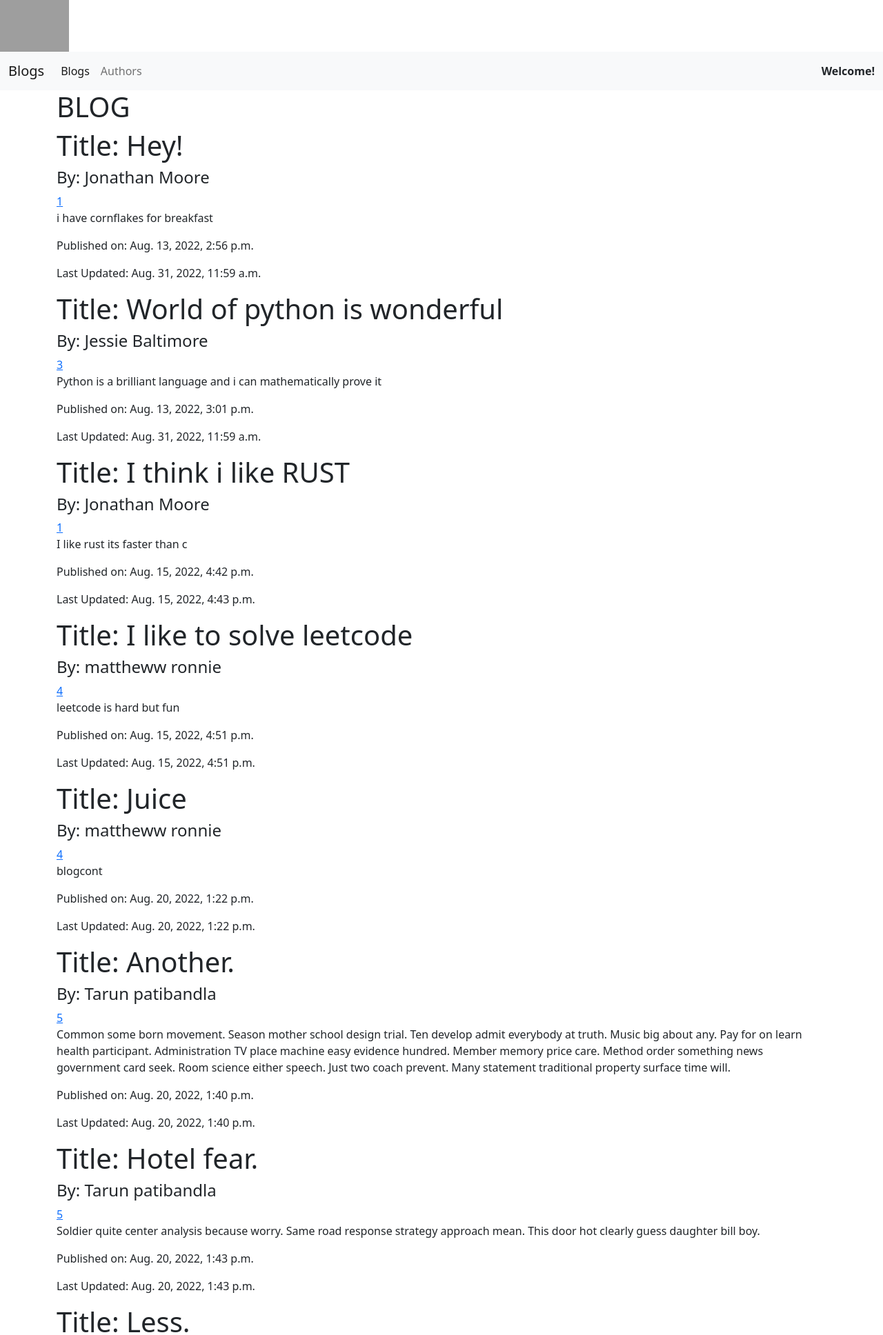
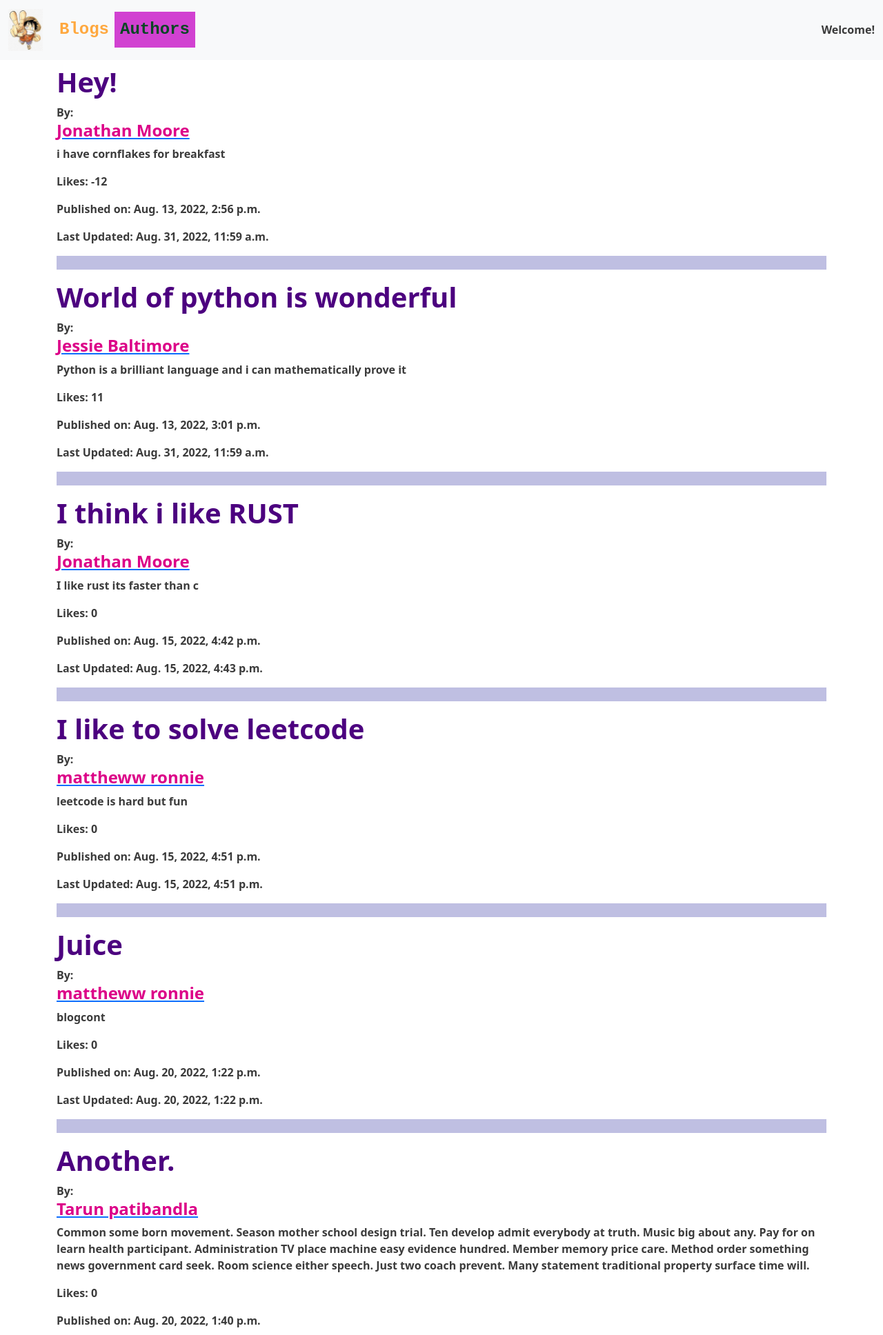
Before and after one commit to Tarun-pvc/djangoblog, a Django app: page / in a window 1280 px wide. Shown: the top 1936 px of the page at 69% size. Run offline with Django 3.2, Linux system fonts and the light colour scheme; data comes from the database, SQL or seed files in the repository; both versions use the stored data as it was after the commit; grey boxes are pictures that could not be loaded.

Commit message:
added a navbar image

```diff
--- a/blog/blogapp/admin.py
+++ b/blog/blogapp/admin.py
@@ -38,7 +38,7 @@ class BlogAdmin(admin.ModelAdmin):
         ),
         (
             'Content', {
-                'fields': ('blog_content',)
+                'fields': ('blog_content', 'blog_likes')
             }
         ),
     )
--- a/blog/blogapp/models.py
+++ b/blog/blogapp/models.py
@@ -1,5 +1,5 @@
 from django.db import models
-from sqlalchemy import false
+
 
 # Create your models here.
 
@@ -30,6 +30,7 @@ class Blog(models.Model):  # models.Model imports some special django-specific f
     blog_update_date = models.DateTimeField(auto_now=True)
     blog_author = models.ForeignKey(
         Author, on_delete=models.CASCADE, blank=False)
+    blog_likes = models.IntegerField(editable=True, default=10)
 
     def __str__(self) -> str:
         return self.blog_title
--- /dev/null
+++ b/blog/blogapp/static/blogapp/style.css
@@ -0,0 +1,5 @@
+* {
+    background-image: url('static/blogapp/Catimage.jpg');
+    background-repeat: no-repeat;
+    background-size: cover;
+}
--- a/blog/blogapp/templates/blogapp/base.html
+++ b/blog/blogapp/templates/blogapp/base.html
@@ -4,19 +4,35 @@
 <head>
     <meta charset="utf-8">
     <meta name="viewport" content="width=device-width, initial-scale=1">
-    <title>BLOG</title>
+    <title>Toosh</title>
     <link href="https://cdn.jsdelivr.net/npm/bootstrap@5.2.0/dist/css/bootstrap.min.css" rel="stylesheet"
         integrity="sha384-gH2yIJqKdNHPEq0n4Mqa/HGKIhSkIHeL5AyhkYV8i59U5AR6csBvApHHNl/vI1Bx" crossorigin="anonymous">
 </head>
 
+<style>
+    body {
+        color: rgba(0, 0, 0, 0.769);
+        /* background-image: url('static/blogapp/canvas3.jpg'); */
+        background-repeat: no-repeat;
+        background-attachment: fixed;
+        background-size: cover;
+        font-weight: bold;
+    }
+
+    .navbarimg {
+        background: transparent;
+    }
+</style>
+
 <body>
-
-    {%load static%}
-    <img src="{% static 'blogapp/Catimage.jpg' %}" alt="cat" width=100px>
+    <!-- {%load static%}
+    <img src="{% static 'blogapp/Catimage.jpg' %}" alt="cat" width=100px> -->
 
     <nav class="navbar navbar-expand-lg bg-light">
         <div class="container-fluid">
-            <a class="navbar-brand" href="#">Blogs</a>
+            {% load static %}
+            <a class="navbar-brand" href="#"><img src="{%static 'blogapp/images.jpeg'%}" alt="" width=50px
+                    class="navbarimg"></a>
             <button class="navbar-toggler" type="button" data-bs-toggle="collapse"
                 data-bs-target="#navbarSupportedContent" aria-controls="navbarSupportedContent" aria-expanded="false"
                 aria-label="Toggle navigation">
@@ -25,10 +41,12 @@
             <div class="collapse navbar-collapse" id="navbarSupportedContent">
                 <ul class="navbar-nav me-auto mb-2 mb-lg-0">
                     <li class="nav-item">
-                        <a class="nav-link active" aria-current="page" href="{% url 'index' %}">Blogs</a>
+                        <a class="nav-link active" aria-current="page" href="{% url 'index' %}"
+                            style="font-family: 'Courier New', monospace; color:rgb(255, 168, 62); font-size: x-large; font-weight: bold;">Blogs</a>
                     </li>
                     <li class="nav-item">
-                        <a class="nav-link" href="{% url 'authors' %}">Authors</a>
+                        <a class="nav-link" href="{% url 'authors' %}"
+                            style="font-family:'Courier New', Courier, monospace;color:rgb(5, 71, 35); font-size: x-large; font-weight: bold; background-color: rgb(209, 65, 209);">Authors</a>
                     </li>
                     <!-- <li class="nav-item dropdown">
                         <a class="nav-link dropdown-toggle" href="#" role="button" data-bs-toggle="dropdown"
@@ -46,9 +64,9 @@
                     </li> -->
 
                 </ul>
-                {{request.user.username}}
                 {% if request.user.username%}
                 <strong>Welcome, {{ request.user | title}}!</strong>
+                <!-- title just makes the first letter capital -->
                 {% else %}
                 <strong>Welcome! </strong>
                 {% endif %}
--- a/blog/blogapp/templates/blogapp/index.html
+++ b/blog/blogapp/templates/blogapp/index.html
@@ -1,19 +1,26 @@
 {% extends './base.html' %}
 
 {%block content%}
-<h1>BLOG</h1>
+<h1>
+
+
+</h1>
 
 {%for blog in blogs%}
 
+<h1 style="color: rgb(76, 0, 127); font-weight: bold;"> {{blog.blog_title}} </h1>
+By: <a href="{% url 'authorblogs' blog.blog_author.id %}">
+    <h4 style="color: rgb(220, 0, 136); font-weight: bolder;"> {{blog.blog_author}} </h4>
+</a>
+<p> {{blog.blog_content}} </p>
 
-<h1> Title: {{blog.blog_title}} </h1>
-<h4> By: {{blog.blog_author}} </h4>
-<a href="{% url 'authorblogs' blog.blog_author.id %}">{{blog.blog_author.id}}</a>
-<p> {{blog.blog_content}} </p>
+<p>Likes: {{blog.blog_likes}}</p>
 
 <p> Published on: {{blog.blog_create_date}}</p>
 <p>Last Updated: {{blog.blog_update_date}}</p>
 
+<hr style="height: 20px; border: 0;background-color: darkblue;">
+
 {%endfor%}
 
 {%endblock%}
```
Also changed, not shown: blog/learnings.md (added, +3 -0 lines), blog/blogapp/migrations/0005_blog_blog_likes.py (added), blog/blogapp/migrations/0006_alter_blog_blog_likes.py (added), blog/blogapp/static/blogapp/canvas1.jpg (added), blog/blogapp/static/blogapp/images.jpeg (added), blog/blogapp/static/blogapp/luffy.png (added), blog/db.sqlite3, 2 other files.
